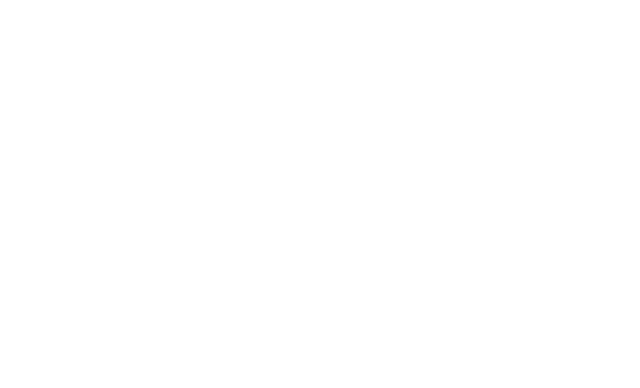
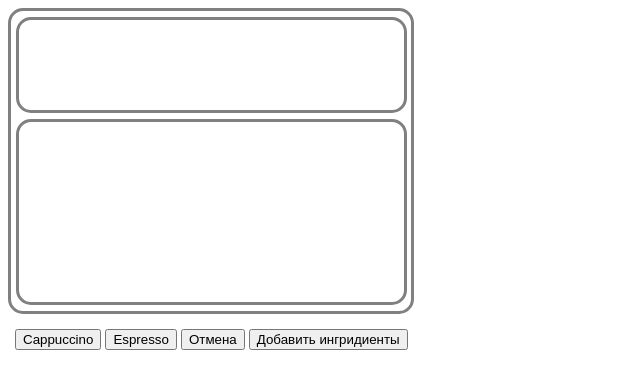
Before and after one commit to yur-buley/coffeeMachine, a website: page source/index.html in a window 1280 px wide. Shown: the whole page, without its empty margins (0-640 px from the left). Drawn offline with nearby package versions, Linux system fonts and the light colour scheme.

Commit message:
creating UI

```diff
--- /dev/null
+++ b/source/css/main.css
@@ -0,0 +1,27 @@
+.panel {
+  width: 400px;
+  height: 300px;
+  border: 3px solid grey;
+  border-radius: 15px;
+}
+
+.info {
+  width: 385px;
+  height: 90px;
+  margin: 6px 5px;
+  border: 3px solid grey;
+  border-radius: 15px;
+}
+
+.err {
+  width: 385px;
+  height: 180px;
+  margin: 6px 5px;
+  border: 3px solid grey;
+  border-radius: 15px;
+}
+
+.buttons {
+  width: 400px;
+  margin: 15px 7px;
+}
--- a/source/index.html
+++ b/source/index.html
@@ -5,8 +5,25 @@
   <meta name="viewport" content="width=device-width, initial-scale=1.0">
   <meta http-equiv="X-UA-Compatible" content="ie=edge">
   <title>Document</title>
+
+  <script src="https://cdnjs.cloudflare.com/ajax/libs/jquery/3.3.1/jquery.min.js"></script>
+
+  <!-- build:css /css/main.min.css -->
+  <link rel="stylesheet" href="/css/main.css">
+  <!-- endbuild -->
 </head>
 <body>
-
+  <div class="wrapper">
+  	<div class="panel">
+  		<div class="info"></div>
+  		<div class="err"></div>
+  	</div>
+    <div class="buttons">
+      <input id="cap" type="button" onclick="panas.makeCoffeeCap()" value="Cappuccino">
+      <input id="esp" type="button" onclick="panas.makeCoffeeEsp()" value="Espresso">
+      <input id="cancel" type="button" onclick="panas.cancel()" value="Отмена">
+      <input id="add" type="button" onclick="panas.fullFill()" value="Добавить ингридиенты">
+    </div>
+  </div>
 </body>
 </html>
```
